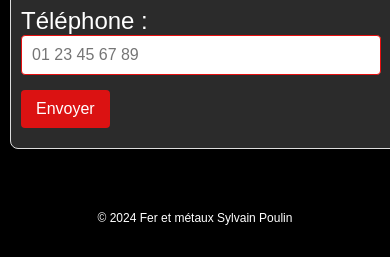
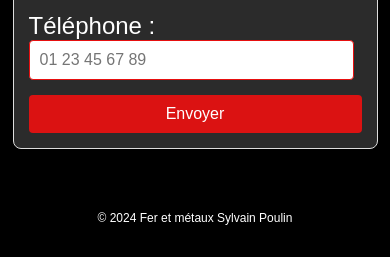
Before and after one commit to LazyPotatoCat/Fer-et-metaux-Sylvain-Poulin, a plain HTML site: page Contact.html in a window 390 px wide. Shown: the part 1072-1329 px from the top of the page. Drawn offline with Linux system fonts and the light colour scheme.

Commit message:
Update contact.css

```diff
--- a/css/contact.css
+++ b/css/contact.css
@@ -285,11 +285,48 @@ input[name="city"] {
     .contact-info span {
         font-size: 14px;
     }
+    form {
+    background-color: #3d3c3cb7;
+    padding: 15px;
+    border: 1px solid #ddd;
+    border-radius: 8px;
+    box-shadow: 0 2px 10px rgba(0, 0, 0, 0.1);
+    margin: 20px auto;
+    width: 90%; /* Largeur ajustée pour les écrans plus petits */
+    max-width: 500px; /* Limite la largeur */
+    height: auto; /* La hauteur s'adapte au contenu */
+    max-height: 400px; /* Limite la hauteur du formulaire */
+    display: flex;
+    flex-direction: column;
+    align-items: center; /* Centrage horizontal du formulaire */
+}
 
-    form {
-        width: 100%;
-        padding: 10px;
-    }
+form input[type="text"],
+form input[type="tel"] {
+    width: calc(100% - 20px); /* Évite que le texte touche les bords */
+    padding: 10px;
+    margin-bottom: 15px;
+    border: 1px solid #e60f0f;
+    border-radius: 4px;
+    font-size: 16px;
+}
+
+form input[type="submit"] {
+    background-color: #db1212;
+    color: white;
+    padding: 10px 15px;
+    border: none;
+    border-radius: 4px;
+    cursor: pointer;
+    font-size: 16px;
+    transition: background-color 0.3s;
+    width: 100%; /* Assure que le bouton couvre toute la largeur */
+}
+
+form input[type="submit"]:hover {
+    background-color: #d80e0e;
+}
+
 
     footer {
         font-size: 12px;
@@ -332,14 +369,29 @@ input[name="city"] {
     height: 300px; /* Ajuste la hauteur pour qu'elle soit proportionnée */
     border: 0; /* Supprime les bordures */
 }
-    .contact-info {
-        width: 100%;
-        padding: 10px;
-    }
+  }
+   .contact-info {
+    background-color: #222222; /* Fond sombre agréable pour moins agresser les yeux */
+    border: 1px solid #444444; /* Bordure subtile */
+    border-radius: 8px; /* Coins arrondis pour un design plus doux */
+    padding: 10px; /* Espace autour du texte */
+    margin: 20px auto; /* Centrer et espacer le bloc */
+    color: #e0e0e0; /* Couleur de texte claire et lisible */
+    font-family: Arial, sans-serif; /* Police propre et moderne */
+    text-align: center; /* Texte centré */
+    font-size: 16px; /* Taille de texte agréable */
+    line-height: 1.5; /* Espacement entre les lignes */
+    box-shadow: 0px 4px 6px rgba(0, 0, 0, 0.3); /* Ombre douce pour séparer le bloc du fond */
+    width: 90%; /* Largeur adaptée à l'écran du téléphone */
+    max-width: 500px; /* Limite la taille sur les écrans plus grands */
+    height: auto; /* Par défaut, la hauteur s'adapte au contenu */
+    max-height: 200px; /* Limite la hauteur maximale */
+    overflow: hidden; /* Cache le contenu qui dépasse, si nécessaire */
+
+}
 
     .contact-info span {
         font-size: 14px;
-    }
 
     footer {
         font-size: 12px;
```
